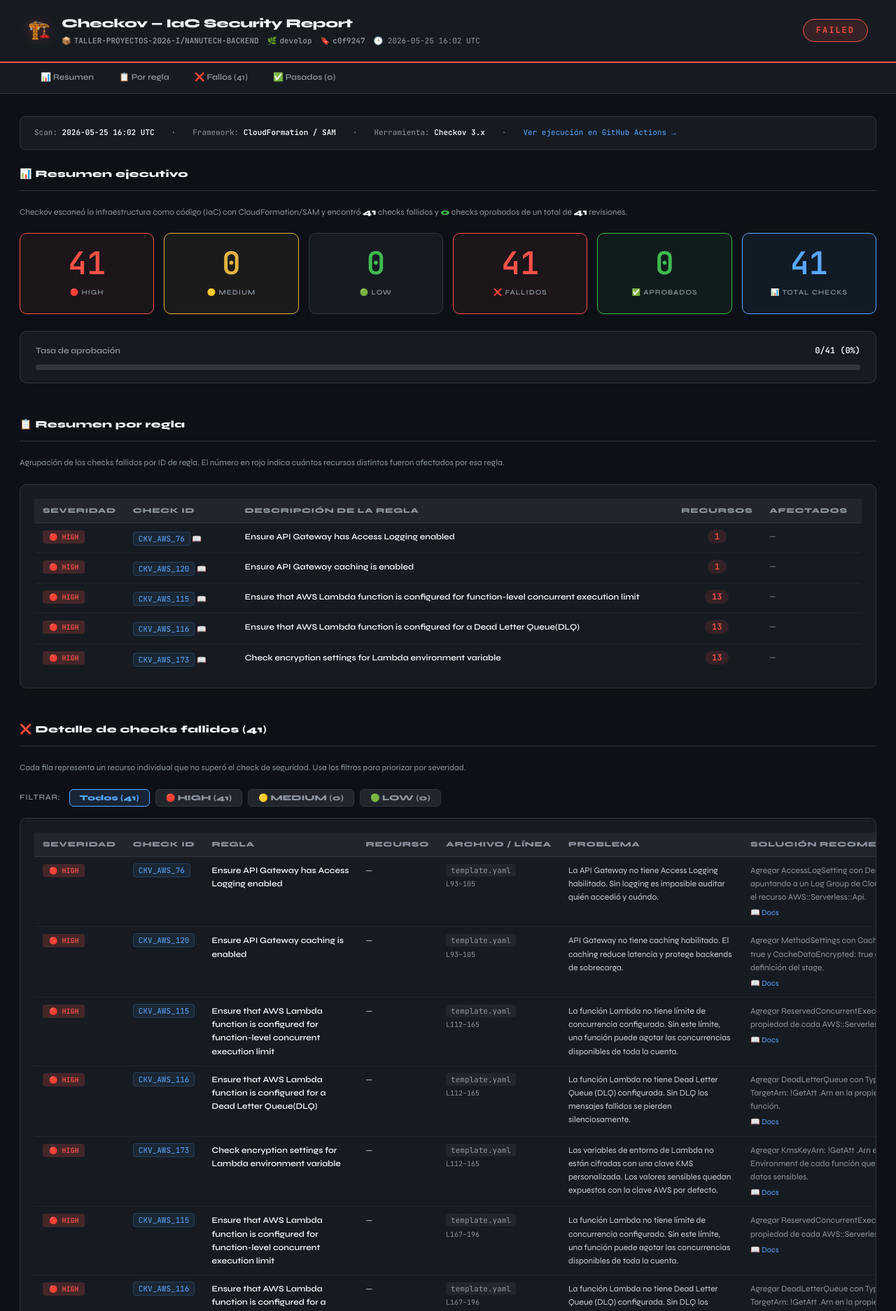
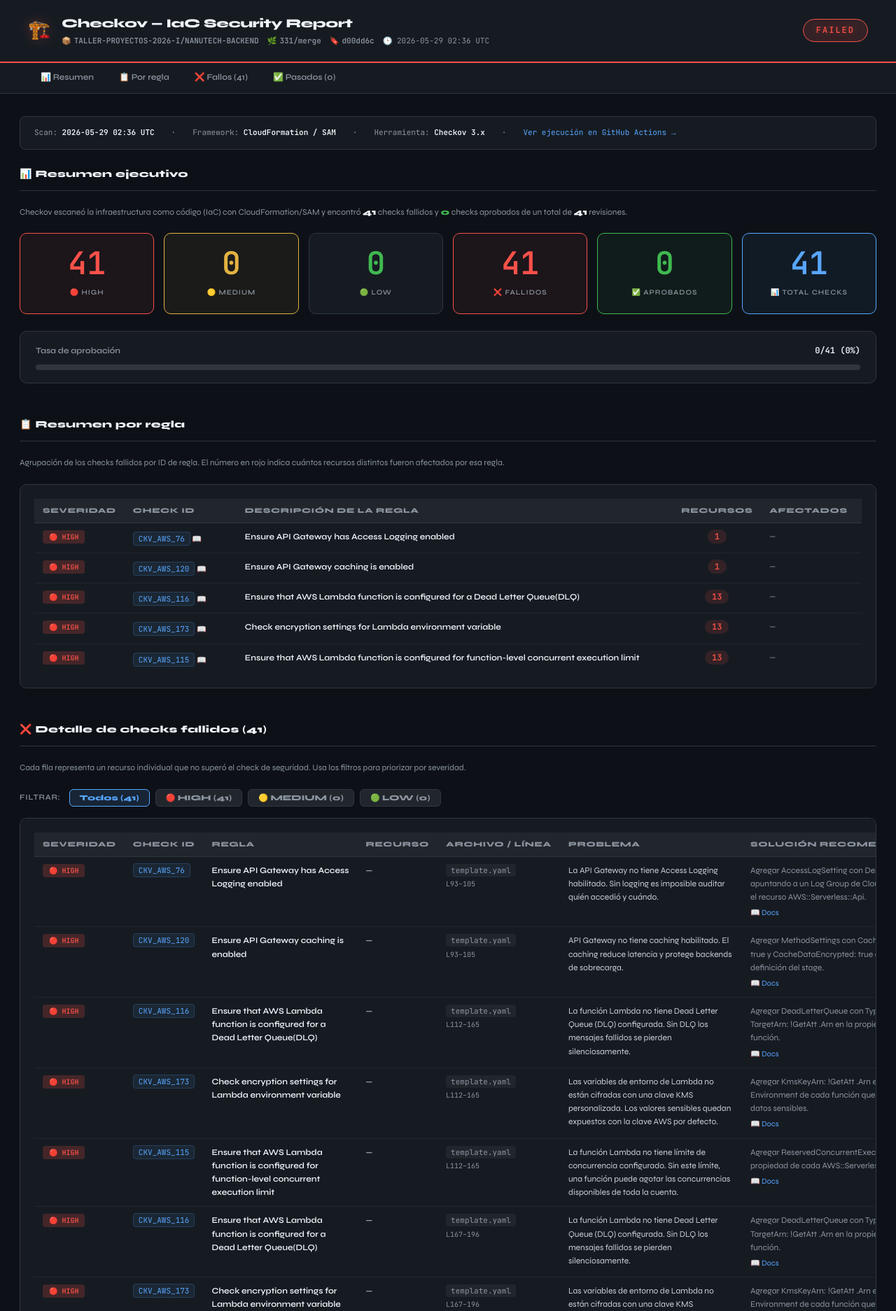
Before and after one commit to TALLER-PROYECTOS-2026-I/NANUTECH-BACKEND, a plain HTML site: page checkov/index.html in a window 1280 px wide. Shown: the top 1874 px of the page at 70% size. Drawn offline with Linux system fonts and the light colour scheme.

Commit message:
🏗️ Checkov report — run 26614576956 (331/merge) d00dd6c35c43a731f78a51693e2b76ca77631e9e

```diff
--- a/checkov/index.html
+++ b/checkov/index.html
@@ -403,9 +403,9 @@
     <h1>Checkov — IaC Security Report</h1>
     <div class="header-meta">
       <span>📦 <strong>TALLER-PROYECTOS-2026-I/NANUTECH-BACKEND</strong></span>
-      <span>🌿 <strong>develop</strong></span>
-      <span>🔖 <strong>c0f9247</strong></span>
-      <span>🕒 2026-05-25 16:02 UTC</span>
+      <span>🌿 <strong>331/merge</strong></span>
+      <span>🔖 <strong>d00dd6c</strong></span>
+      <span>🕒 2026-05-29 02:36 UTC</span>
     </div>
   </div>
   <span class="header-badge">FAILED</span>
@@ -423,13 +423,13 @@
 
   <!-- Commit strip -->
   <div class="commit-strip">
-    <span>Scan: <strong>2026-05-25 16:02 UTC</strong></span>
+    <span>Scan: <strong>2026-05-29 02:36 UTC</strong></span>
     <span>·</span>
     <span>Framework: <strong>CloudFormation / SAM</strong></span>
     <span>·</span>
     <span>Herramienta: <strong>Checkov 3.x</strong></span>
     <span>·</span>
-    <a href="https://github.com/TALLER-PROYECTOS-2026-I/NANUTECH-BACKEND/actions/runs/26409265601" target="_blank">Ver ejecución en GitHub Actions →</a>
+    <a href="https://github.com/TALLER-PROYECTOS-2026-I/NANUTECH-BACKEND/actions/runs/26614576956" target="_blank">Ver ejecución en GitHub Actions →</a>
   </div>
 
   <!-- ═══ RESUMEN ═══════════════════════════════════════════════════════ -->
@@ -518,13 +518,6 @@
         </tr>
 <tr>
           <td><span class="sev-high">🔴 HIGH</span></td>
-          <td><code class="rule-id">CKV_AWS_115</code>&nbsp;<a href="https://docs.prismacloud.io/en/enterprise-edition/policy-reference/aws-policies/aws-general-policies/ensure-that-aws-lambda-function-is-configured-for-function-level-concurrent-execution-limit" target="_blank" class="ref-link">📖</a></td>
-          <td class="rule-name-cell">Ensure that AWS Lambda function is configured for function-level concurrent execution limit</td>
-          <td style="text-align:center"><span class="count-badge">13</span></td>
-          <td style="font-size:11px;color:#8b949e">—</td>
-        </tr>
-<tr>
-          <td><span class="sev-high">🔴 HIGH</span></td>
           <td><code class="rule-id">CKV_AWS_116</code>&nbsp;<a href="https://docs.prismacloud.io/en/enterprise-edition/policy-reference/aws-policies/aws-general-policies/ensure-that-aws-lambda-function-is-configured-for-a-dead-letter-queue-dlq" target="_blank" class="ref-link">📖</a></td>
           <td class="rule-name-cell">Ensure that AWS Lambda function is configured for a Dead Letter Queue(DLQ)</td>
           <td style="text-align:center"><span class="count-badge">13</span></td>
@@ -534,6 +527,13 @@
           <td><span class="sev-high">🔴 HIGH</span></td>
           <td><code class="rule-id">CKV_AWS_173</code>&nbsp;<a href="https://docs.prismacloud.io/en/enterprise-edition/policy-reference/aws-policies/aws-serverless-policies/bc-aws-serverless-5" target="_blank" class="ref-link">📖</a></td>
           <td class="rule-name-cell">Check encryption settings for Lambda environment variable</td>
+          <td style="text-align:center"><span class="count-badge">13</span></td>
+          <td style="font-size:11px;color:#8b949e">—</td>
+        </tr>
+<tr>
+          <td><span class="sev-high">🔴 HIGH</span></td>
+          <td><code class="rule-id">CKV_AWS_115</code>&nbsp;<a href="https://docs.prismacloud.io/en/enterprise-edition/policy-reference/aws-policies/aws-general-policies/ensure-that-aws-lambda-function-is-configured-for-function-level-concurrent-execution-limit" target="_blank" class="ref-link">📖</a></td>
+          <td class="rule-name-cell">Ensure that AWS Lambda function is configured for function-level concurrent execution limit</td>
           <td style="text-align:center"><span class="count-badge">13</span></td>
           <td style="font-size:11px;color:#8b949e">—</td>
         </tr>
@@ -592,15 +592,6 @@
           <td class="desc-cell">API Gateway no tiene caching habilitado. El caching reduce latencia y protege backends de sobrecarga.</td>
           <td class="fix-cell">Agregar MethodSettings con CachingEnabled: true y CacheDataEncrypted: true en la definición del stage.<br><a href="https://docs.prismacloud.io/en/enterprise-edition/policy-reference/aws-policies/aws-general-policies/ensure-api-gateway-caching-is-enabled" target="_blank" class="ref-link">📖 Docs</a></td>
         </tr>
-<tr data-level="error" data-rule="CKV_AWS_115">
-          <td><span class="sev-high">🔴 HIGH</span></td>
-          <td><code class="rule-id">CKV_AWS_115</code></td>
-          <td class="rule-name-cell">Ensure that AWS Lambda function is configured for function-level concurrent execution limit</td>
-          <td>—</td>
-          <td><code class="file-tag">template.yaml</code><br><span class="line-tag">L112–165</span></td>
-          <td class="desc-cell">La función Lambda no tiene límite de concurrencia configurado. Sin este límite, una función puede agotar las concurrencias disponibles de toda la cuenta.</td>
-          <td class="fix-cell">Agregar ReservedConcurrentExecutions: <número> en la propiedad de cada AWS::Serverless::Function.<br><a href="https://docs.prismacloud.io/en/enterprise-edition/policy-reference/aws-policies/aws-general-policies/ensure-that-aws-lambda-function-is-configured-for-function-level-concurrent-execution-limit" target="_blank" class="ref-link">📖 Docs</a></td>
-        </tr>
 <tr data-level="error" data-rule="CKV_AWS_116">
           <td><span class="sev-high">🔴 HIGH</span></td>
           <td><code class="rule-id">CKV_AWS_116</code></td>
@@ -624,7 +615,7 @@
           <td><code class="rule-id">CKV_AWS_115</code></td>
           <td class="rule-name-cell">Ensure that AWS Lambda function is configured for function-level concurrent execution limit</td>
           <td>—</td>
-          <td><code class="file-tag">template.yaml</code><br><span class="line-tag">L167–196</span></td>
+          <td><code class="file-tag">template.yaml</code><br><span class="line-tag">L112–165</span></td>
           <td class="desc-cell">La función Lambda no tiene límite de concurrencia configurado. Sin este límite, una función puede agotar las concurrencias disponibles de toda la cuenta.</td>
           <td class="fix-cell">Agregar ReservedConcurrentExecutions: <número> en la propiedad de cada AWS::Serverless::Function.<br><a href="https://docs.prismacloud.io/en/enterprise-edition/policy-reference/aws-policies/aws-general-policies/ensure-that-aws-lambda-function-is-configured-for-function-level-concurrent-execution-limit" target="_blank" class="ref-link">📖 Docs</a></td>
         </tr>
@@ -651,7 +642,7 @@
           <td><code class="rule-id">CKV_AWS_115</code></td>
           <td class="rule-name-cell">Ensure that AWS Lambda function is configured for function-level concurrent execution limit</td>
           <td>—</td>
-          <td><code class="file-tag">template.yaml</code><br><span class="line-tag">L197–256</span></td>
+          <td><code class="file-tag">template.yaml</code><br><span class="line-tag">L167–196</span></td>
           <td class="desc-cell">La función Lambda no tiene límite de concurrencia configurado. Sin este límite, una función puede agotar las concurrencias disponibles de toda la cuenta.</td>
           <td class="fix-cell">Agregar ReservedConcurrentExecutions: <número> en la propiedad de cada AWS::Serverless::Function.<br><a href="https://docs.prismacloud.io/en/enterprise-edition/policy-reference/aws-policies/aws-general-policies/ensure-that-aws-lambda-function-is-configured-for-function-level-concurrent-execution-limit" target="_blank" class="ref-link">📖 Docs</a></td>
         </tr>
@@ -678,7 +669,7 @@
           <td><code class="rule-id">CKV_AWS_115</code></td>
           <td class="rule-name-cell">Ensure that AWS Lambda function is configured for function-level concurrent execution limit</td>
           <td>—</td>
-          <td><code class="file-tag">template.yaml</code><br><span class="line-tag">L266–301</span></td>
+          <td><code class="file-tag">template.yaml</code><br><span class="line-tag">L197–256</span></td>
           <td class="desc-cell">La función Lambda no tiene límite de concurrencia configurado. Sin este límite, una función puede agotar las concurrencias disponibles de toda la cuenta.</td>
           <td class="fix-cell">Agregar ReservedConcurrentExecutions: <número> en la propiedad de cada AWS::Serverless::Function.<br><a href="https://docs.prismacloud.io/en/enterprise-edition/policy-reference/aws-policies/aws-general-policies/ensure-that-aws-lambda-function-is-configured-for-function-level-concurrent-execution-limit" target="_blank" class="ref-link">📖 Docs</a></td>
         </tr>
@@ -705,7 +696,7 @@
           <td><code class="rule-id">CKV_AWS_115</code></td>
           <td class="rule-name-cell">Ensure that AWS Lambda function is configured for function-level concurrent execution limit</td>
           <td>—</td>
-          <td><code class="file-tag">template.yaml</code><br><span class="line-tag">L307–339</span></td>
+          <td><code class="file-tag">template.yaml</code><br><span class="line-tag">L266–301</span></td>
           <td class="desc-cell">La función Lambda no tiene límite de concurrencia configurado. Sin este límite, una función puede agotar las concurrencias disponibles de toda la cuenta.</td>
           <td class="fix-cell">Agregar ReservedConcurrentExecutions: <número> en la propiedad de cada AWS::Serverless::Function.<br><a href="https://docs.prismacloud.io/en/enterprise-edition/policy-reference/aws-policies/aws-general-policies/ensure-that-aws-lambda-function-is-configured-for-function-level-concurrent-execution-limit" target="_blank" class="ref-link">📖 Docs</a></td>
         </tr>
@@ -732,7 +723,7 @@
           <td><code class="rule-id">CKV_AWS_115</code></td>
           <td class="rule-name-cell">Ensure that AWS Lambda function is configured for function-level concurrent execution limit</td>
           <td>—</td>
-          <td><code class="file-tag">template.yaml</code><br><span class="line-tag">L345–374</span></td>
+          <td><code class="file-tag">template.yaml</code><br><span class="line-tag">L307–339</span></td>
           <td class="desc-cell">La función Lambda no tiene límite de concurrencia configurado. Sin este límite, una función puede agotar las concurrencias disponibles de toda la cuenta.</td>
           <td class="fix-cell">Agregar ReservedConcurrentExecutions: <número> en la propiedad de cada AWS::Serverless::Function.<br><a href="https://docs.prismacloud.io/en/enterprise-edition/policy-reference/aws-policies/aws-general-policies/ensure-that-aws-lambda-function-is-configured-for-function-level-concurrent-execution-limit" target="_blank" class="ref-link">📖 Docs</a></td>
         </tr>
@@ -759,7 +750,7 @@
           <td><code class="rule-id">CKV_AWS_115</code></td>
           <td class="rule-name-cell">Ensure that AWS Lambda function is configured for function-level concurrent execution limit</td>
           <td>—</td>
-          <td><code class="file-tag">template.yaml</code><br><span class="line-tag">L388–466</span></td>
+          <td><code class="file-tag">template.yaml</code><br><span class="line-tag">L345–374</span></td>
           <td class="desc-cell">La función Lambda no tiene límite de concurrencia configurado. Sin este límite, una función puede agotar las concurrencias disponibles de toda la cuenta.</td>
           <td class="fix-cell">Agregar ReservedConcurrentExecutions: <número> en la propiedad de cada AWS::Serverless::Function.<br><a href="https://docs.prismacloud.io/en/enterprise-edition/policy-reference/aws-policies/aws-general-policies/ensure-that-aws-lambda-function-is-configured-for-function-level-concurrent-execution-limit" target="_blank" class="ref-link">📖 Docs</a></td>
         </tr>
@@ -786,7 +777,7 @@
           <td><code class="rule-id">CKV_AWS_115</code></td>
           <td class="rule-name-cell">Ensure that AWS Lambda function is configured for function-level concurrent execution limit</td>
           <td>—</td>
-          <td><code class="file-tag">template.yaml</code><br><span class="line-tag">L478–544</span></td>
+          <td><code class="file-tag">template.yaml</code><br><span class="line-tag">L388–466</span></td>
           <td class="desc-cell">La función Lambda no tiene límite de concurrencia configurado. Sin este límite, una función puede agotar las concurrencias disponibles de toda la cuenta.</td>
           <td class="fix-cell">Agregar ReservedConcurrentExecutions: <número> en la propiedad de cada AWS::Serverless::Function.<br><a href="https://docs.prismacloud.io/en/enterprise-edition/policy-reference/aws-policies/aws-general-policies/ensure-that-aws-lambda-function-is-configured-for-function-level-concurrent-execution-limit" target="_blank" class="ref-link">📖 Docs</a></td>
         </tr>
@@ -813,7 +804,7 @@
           <td><code class="rule-id">CKV_AWS_115</code></td>
           <td class="rule-name-cell">Ensure that AWS Lambda function is configured for function-level concurrent execution limit</td>
           <td>—</td>
-          <td><code class="file-tag">template.yaml</code><br><span class="line-tag">L551–586</span></td>
+          <td><code class="file-tag">template.yaml</code><br><span class="line-tag">L478–544</span></td>
           <td class="desc-cell">La función Lambda no tiene límite de concurrencia configurado. Sin este límite, una función puede agotar las concurrencias disponibles de toda la cuenta.</td>
           <td class="fix-cell">Agregar ReservedConcurrentExecutions: <número> en la propiedad de cada AWS::Serverless::Function.<br><a href="https://docs.prismacloud.io/en/enterprise-edition/policy-reference/aws-policies/aws-general-policies/ensure-that-aws-lambda-function-is-configured-for-function-level-concurrent-execution-limit" target="_blank" class="ref-link">📖 Docs</a></td>
         </tr>
@@ -840,7 +831,7 @@
           <td><code class="rule-id">CKV_AWS_115</code></td>
           <td class="rule-name-cell">Ensure that AWS Lambda function is configured for function-level concurrent execution limit</td>
           <td>—</td>
-          <td><code class="file-tag">template.yaml</code><br><span class="line-tag">L598–664</span></td>
+          <td><code class="file-tag">template.yaml</code><br><span class="line-tag">L551–586</span></td>
           <td class="desc-cell">La función Lambda no tiene límite de concurrencia configurado. Sin este límite, una función puede agotar las concurrencias disponibles de toda la cuenta.</td>
           <td class="fix-cell">Agregar ReservedConcurrentExecutions: <número> en la propiedad de cada AWS::Serverless::Function.<br><a href="https://docs.prismacloud.io/en/enterprise-edition/policy-reference/aws-policies/aws-general-policies/ensure-that-aws-lambda-function-is-configured-for-function-level-concurrent-execution-limit" target="_blank" class="ref-link">📖 Docs</a></td>
         </tr>
@@ -867,7 +858,7 @@
           <td><code class="rule-id">CKV_AWS_115</code></td>
           <td class="rule-name-cell">Ensure that AWS Lambda function is configured for function-level concurrent execution limit</td>
           <td>—</td>
-          <td><code class="file-tag">template.yaml</code><br><span class="line-tag">L670–699</span></td>
+          <td><code class="file-tag">template.yaml</code><br><span class="line-tag">L598–664</span></td>
           <td class="desc-cell">La función Lambda no tiene límite de concurrencia configurado. Sin este límite, una función puede agotar las concurrencias disponibles de toda la cuenta.</td>
           <td class="fix-cell">Agregar ReservedConcurrentExecutions: <número> en la propiedad de cada AWS::Serverless::Function.<br><a href="https://docs.prismacloud.io/en/enterprise-edition/policy-reference/aws-policies/aws-general-policies/ensure-that-aws-lambda-function-is-configured-for-function-level-concurrent-execution-limit" target="_blank" class="ref-link">📖 Docs</a></td>
         </tr>
@@ -894,7 +885,7 @@
           <td><code class="rule-id">CKV_AWS_115</code></td>
           <td class="rule-name-cell">Ensure that AWS Lambda function is configured for function-level concurrent execution limit</td>
           <td>—</td>
-          <td><code class="file-tag">template.yaml</code><br><span class="line-tag">L708–764</span></td>
+          <td><code class="file-tag">template.yaml</code><br><span class="line-tag">L670–699</span></td>
           <td class="desc-cell">La función Lambda no tiene límite de concurrencia configurado. Sin este límite, una función puede agotar las concurrencias disponibles de toda la cuenta.</td>
           <td class="fix-cell">Agregar ReservedConcurrentExecutions: <número> en la propiedad de cada AWS::Serverless::Function.<br><a href="https://docs.prismacloud.io/en/enterprise-edition/policy-reference/aws-policies/aws-general-policies/ensure-that-aws-lambda-function-is-configured-for-function-level-concurrent-execution-limit" target="_blank" class="ref-link">📖 Docs</a></td>
         </tr>
@@ -921,7 +912,7 @@
           <td><code class="rule-id">CKV_AWS_115</code></td>
           <td class="rule-name-cell">Ensure that AWS Lambda function is configured for function-level concurrent execution limit</td>
           <td>—</td>
-          <td><code class="file-tag">template.yaml</code><br><span class="line-tag">L769–782</span></td>
+          <td><code class="file-tag">template.yaml</code><br><span class="line-tag">L708–764</span></td>
           <td class="desc-cell">La función Lambda no tiene límite de concurrencia configurado. Sin este límite, una función puede agotar las concurrencias disponibles de toda la cuenta.</td>
           <td class="fix-cell">Agregar ReservedConcurrentExecutions: <número> en la propiedad de cada AWS::Serverless::Function.<br><a href="https://docs.prismacloud.io/en/enterprise-edition/policy-reference/aws-policies/aws-general-policies/ensure-that-aws-lambda-function-is-configured-for-function-level-concurrent-execution-limit" target="_blank" class="ref-link">📖 Docs</a></td>
         </tr>
@@ -942,6 +933,15 @@
           <td><code class="file-tag">template.yaml</code><br><span class="line-tag">L769–782</span></td>
           <td class="desc-cell">Las variables de entorno de Lambda no están cifradas con una clave KMS personalizada. Los valores sensibles quedan expuestos con la clave AWS por defecto.</td>
           <td class="fix-cell">Agregar KmsKeyArn: !GetAtt <key>.Arn en la sección Environment de cada función que maneje datos sensibles.<br><a href="https://docs.prismacloud.io/en/enterprise-edition/policy-reference/aws-policies/aws-serverless-policies/bc-aws-serverless-5" target="_blank" class="ref-link">📖 Docs</a></td>
+        </tr>
+<tr data-level="error" data-rule="CKV_AWS_115">
+          <td><span class="sev-high">🔴 HIGH</span></td>
+          <td><code class="rule-id">CKV_AWS_115</code></td>
+          <td class="rule-name-cell">Ensure that AWS Lambda function is configured for function-level concurrent execution limit</td>
+          <td>—</td>
+          <td><code class="file-tag">template.yaml</code><br><span class="line-tag">L769–782</span></td>
+          <td class="desc-cell">La función Lambda no tiene límite de concurrencia configurado. Sin este límite, una función puede agotar las concurrencias disponibles de toda la cuenta.</td>
+          <td class="fix-cell">Agregar ReservedConcurrentExecutions: <número> en la propiedad de cada AWS::Serverless::Function.<br><a href="https://docs.prismacloud.io/en/enterprise-edition/policy-reference/aws-policies/aws-general-policies/ensure-that-aws-lambda-function-is-configured-for-function-level-concurrent-execution-limit" target="_blank" class="ref-link">📖 Docs</a></td>
         </tr>
 
         </tbody>
@@ -965,8 +965,8 @@
 <footer>
   🏗️ Checkov IaC Security Report &nbsp;·&nbsp;
   <a href="https://www.checkov.io/" target="_blank">Checkov</a> &nbsp;·&nbsp;
-  <a href="https://github.com/TALLER-PROYECTOS-2026-I/NANUTECH-BACKEND/actions/runs/26409265601" target="_blank">GitHub Actions Run</a> &nbsp;·&nbsp;
-  Generado automáticamente · 2026-05-25 16:02 UTC
+  <a href="https://github.com/TALLER-PROYECTOS-2026-I/NANUTECH-BACKEND/actions/runs/26614576956" target="_blank">GitHub Actions Run</a> &nbsp;·&nbsp;
+  Generado automáticamente · 2026-05-29 02:36 UTC
 </footer>
 
 <script>
```
Also changed, not shown: 1 other file.
